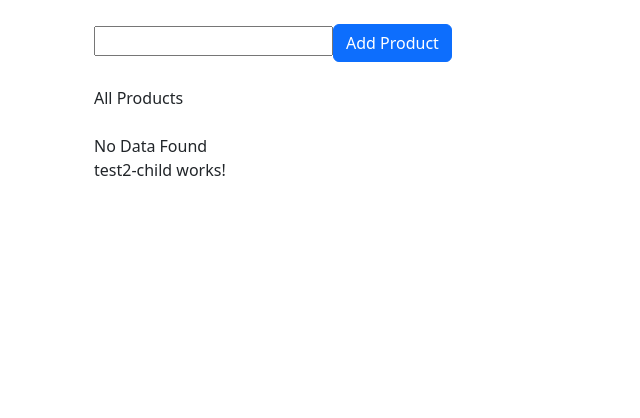
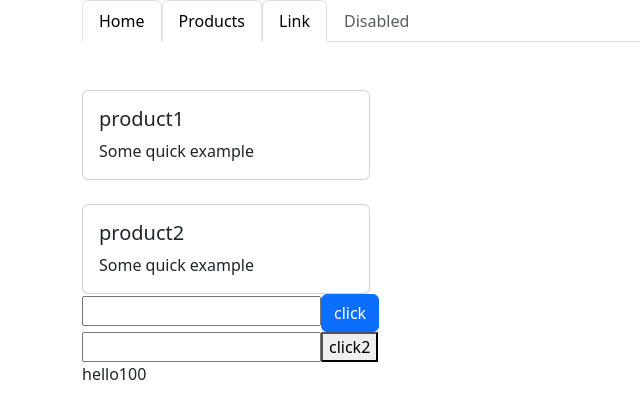
Before and after one commit to HaythamTk/AngularApp2, an Angular app: page /products in a window 1280 px wide. Before the commit this address led to /. Shown: the top 418 px of the page, without its empty margins (0-640 px from the left). Built offline with nearby package versions, Linux system fonts and the light colour scheme.

Commit message:
new changes

```diff
--- a/src/app/app-routing.module.ts
+++ b/src/app/app-routing.module.ts
@@ -1,7 +1,11 @@
 import { NgModule } from '@angular/core';
 import { RouterModule, Routes } from '@angular/router';
+import { ProductsComponent } from './products/products.component';
 
-const routes: Routes = [];
+const routes: Routes = [
+
+  {path: 'products',component:ProductsComponent}
+];
 
 @NgModule({
   imports: [RouterModule.forRoot(routes)],
--- a/src/app/app.component.html
+++ b/src/app/app.component.html
@@ -7,6 +7,20 @@
 
 <div class="container">
   <div class="col-12">
+    <ul class="nav nav-tabs">
+      <li class="nav-item">
+        <a class="nav-link " aria-current="page" routerLink="/" routerLinkActive="active">Home</a>
+      </li>
+      <li class="nav-item">
+        <a class="nav-link" routerLink="/products" routerLinkActive="active">Products</a>
+      </li>
+      <li class="nav-item">
+        <a class="nav-link" routerLink="/products" routerLinkActive="active">Link</a>
+      </li>
+      <li class="nav-item">
+        <a class="nav-link disabled" href="#" tabindex="-1" aria-disabled="true">Disabled</a>
+      </li>
+    </ul>
      <!-- <app-core
       (serviceCreated)="onAddService($event)"
       (categoryCreated)="onAddCategory($event)"
@@ -43,7 +57,8 @@
     <div>No Data Found</div>
    } -->
    <div>
-     <app-lesson1></app-lesson1>
+     <!-- <app-lesson1></app-lesson1> -->
+      <router-outlet></router-outlet>
    </div>
   </div>
 </div>
```
